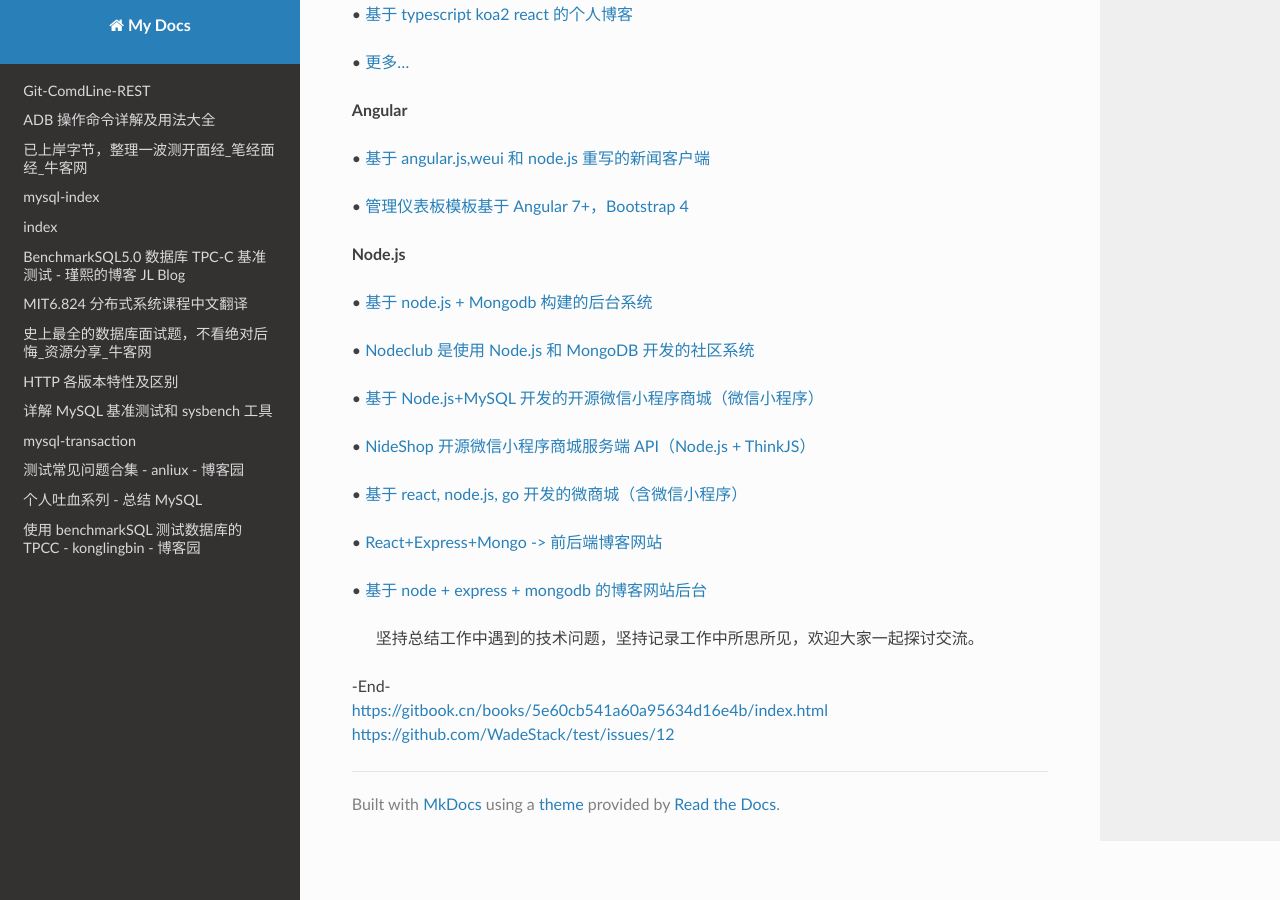
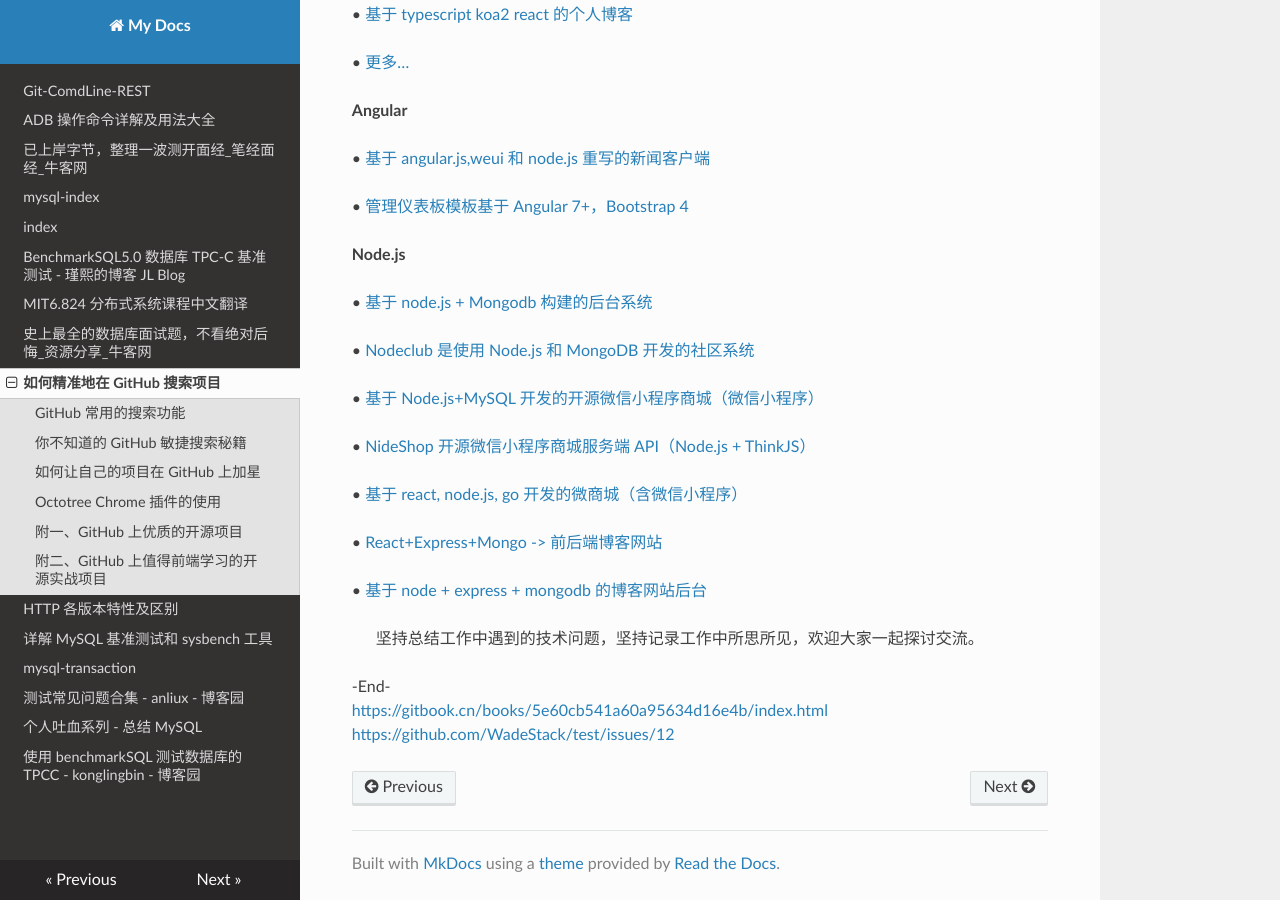
Before and after one commit to WadeStack/test, an MkDocs documentation site: the page built from docs/如何精准地在 GitHub 搜索项目.md, in a window 1280 px wide and 900 px high, scrolled down 10438 px. Built offline with MkDocs 1.6.1, drawn with Linux system fonts in a browser that asks for light colours; nearby versions of some CDN libraries; old or Windows-style settings are respelled for this version of MkDocs.

Commit message:
:memo: mkdocs update

```diff
--- a/mkdocs.yml
+++ b/mkdocs.yml
@@ -10,6 +10,7 @@ pages:
     - BenchmarkSQL5.0 数据库 TPC-C 基准测试 - 瑾熙的博客 JL Blog: BenchmarkSQL5.0 数据库 TPC-C 基准测试 - 瑾熙的博客 JL Blog.md
     - MIT6.824 分布式系统课程中文翻译: MIT6.824 分布式系统课程中文翻译.md
     - 史上最全的数据库面试题，不看绝对后悔_资源分享_牛客网: 史上最全的数据库面试题，不看绝对后悔_资源分享_牛客网.md
+    - 如何精准地在 GitHub 搜索项目: 如何精准地在 GitHub 搜索项目.md
     - HTTP 各版本特性及区别: HTTP 各版本特性及区别.md
     - 详解 MySQL 基准测试和 sysbench 工具: 详解 MySQL 基准测试和 sysbench 工具.md
     - mysql-transaction: mysql-transaction.md
```
